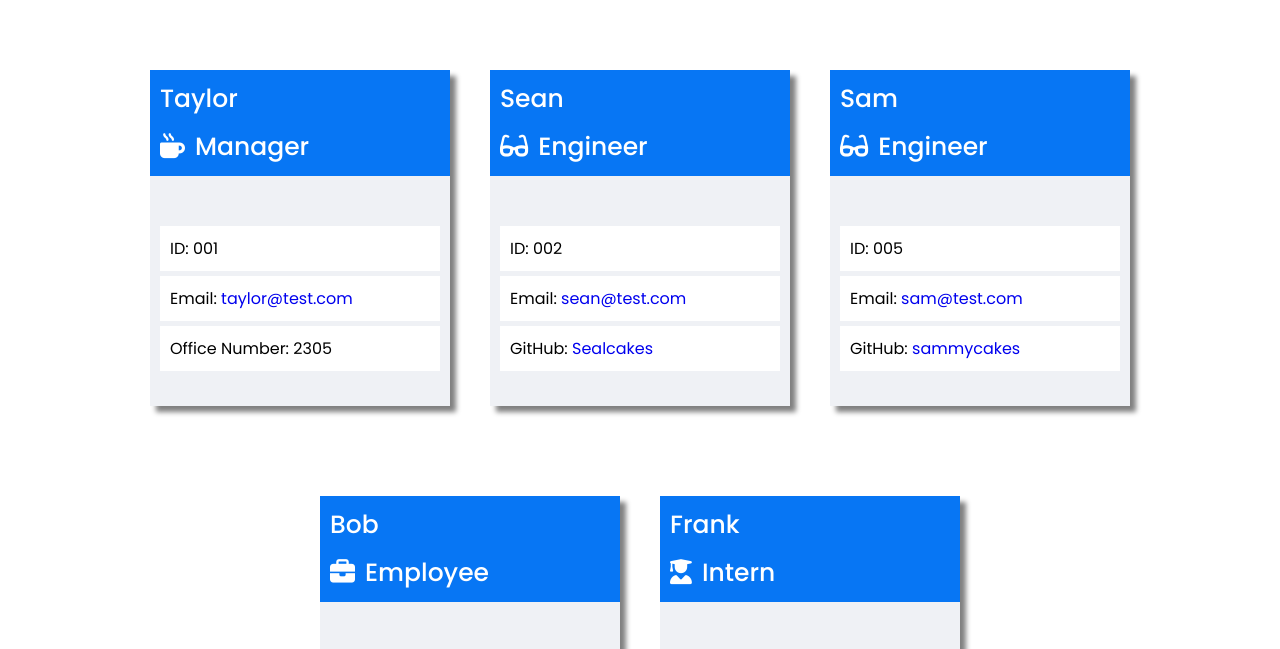
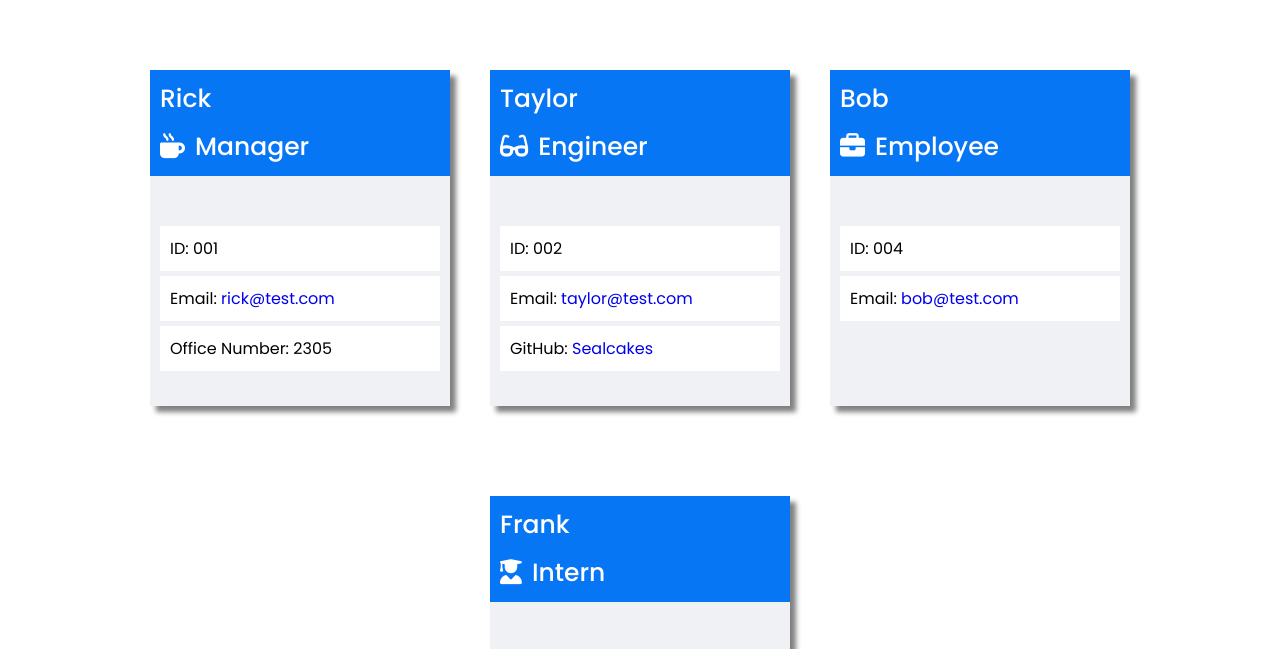
Before and after one commit to Sealcakes/Team-Profile-Generator, a website: page dist/test.html in a window 1280 px wide. Shown: the part 120-769 px from the top of the page. Drawn offline with Linux system fonts and the light colour scheme.

```diff
--- a/dist/test.html
+++ b/dist/test.html
@@ -17,7 +17,7 @@
 
             <div class='employee-card'>
                 <div class='employee-name'>
-                    <p>Taylor</p>
+                    <p>Rick</p>
                     <p><i class="fa-solid fa-mug-hot"></i>Manager</p>
                 </div>
                 <div class='employee-information'>
@@ -25,7 +25,7 @@
                         <p>ID: 001</p>
                     </div>
                     <div class='employee-email'>
-                        <p>Email: <a href = 'mailto: taylor@test.com'>taylor@test.com</a></p>
+                        <p>Email: <a href = 'mailto: rick@test.com'>rick@test.com</a></p>
                     </div>
                     <div class='additional-info'>
                         <p>Office Number: 2305</p>
@@ -35,7 +35,7 @@
 
             <div class='employee-card'>
                 <div class='employee-name'>
-                    <p>Sean</p>
+                    <p>Taylor</p>
                     <p><i class="fa-solid fa-glasses"></i>Engineer</p>
                 </div>
                 <div class='employee-information'>
@@ -43,27 +43,10 @@
                         <p>ID: 002</p>
                     </div>
                     <div class='employee-email'>
-                        <p>Email: <a href = 'mailto: sean@test.com'>sean@test.com</a></p>
+                        <p>Email: <a href = 'mailto: taylor@test.com'>taylor@test.com</a></p>
                     </div>
                     <div class='additional-info'>
                         <p>GitHub: <a href = 'https://github.com/Sealcakes'>Sealcakes</a></p>
-                    </div>
-                </div>
-            </div>
-            <div class='employee-card'>
-                <div class='employee-name'>
-                    <p>Sam</p>
-                    <p><i class="fa-solid fa-glasses"></i>Engineer</p>
-                </div>
-                <div class='employee-information'>
-                    <div class='employee-id'>
-                        <p>ID: 005</p>
-                    </div>
-                    <div class='employee-email'>
-                        <p>Email: <a href = 'mailto: sam@test.com'>sam@test.com</a></p>
-                    </div>
-                    <div class='additional-info'>
-                        <p>GitHub: <a href = 'https://github.com/sammycakes'>sammycakes</a></p>
                     </div>
                 </div>
             </div>
@@ -96,7 +79,7 @@
                         <p>Email: <a href = 'mailto: frank@test.com'>frank@test.com</a></p>
                     </div>
                     <div class='additional-info'>
-                        <p>School: Texas A&M University</p>
+                        <p>School: Southern Methodist University</p>
                     </div>
                 </div>
             </div>
```
Also changed, not shown: README.md (added), Team_Profile_Generator_Screenshot.png (added), 1 other file.
